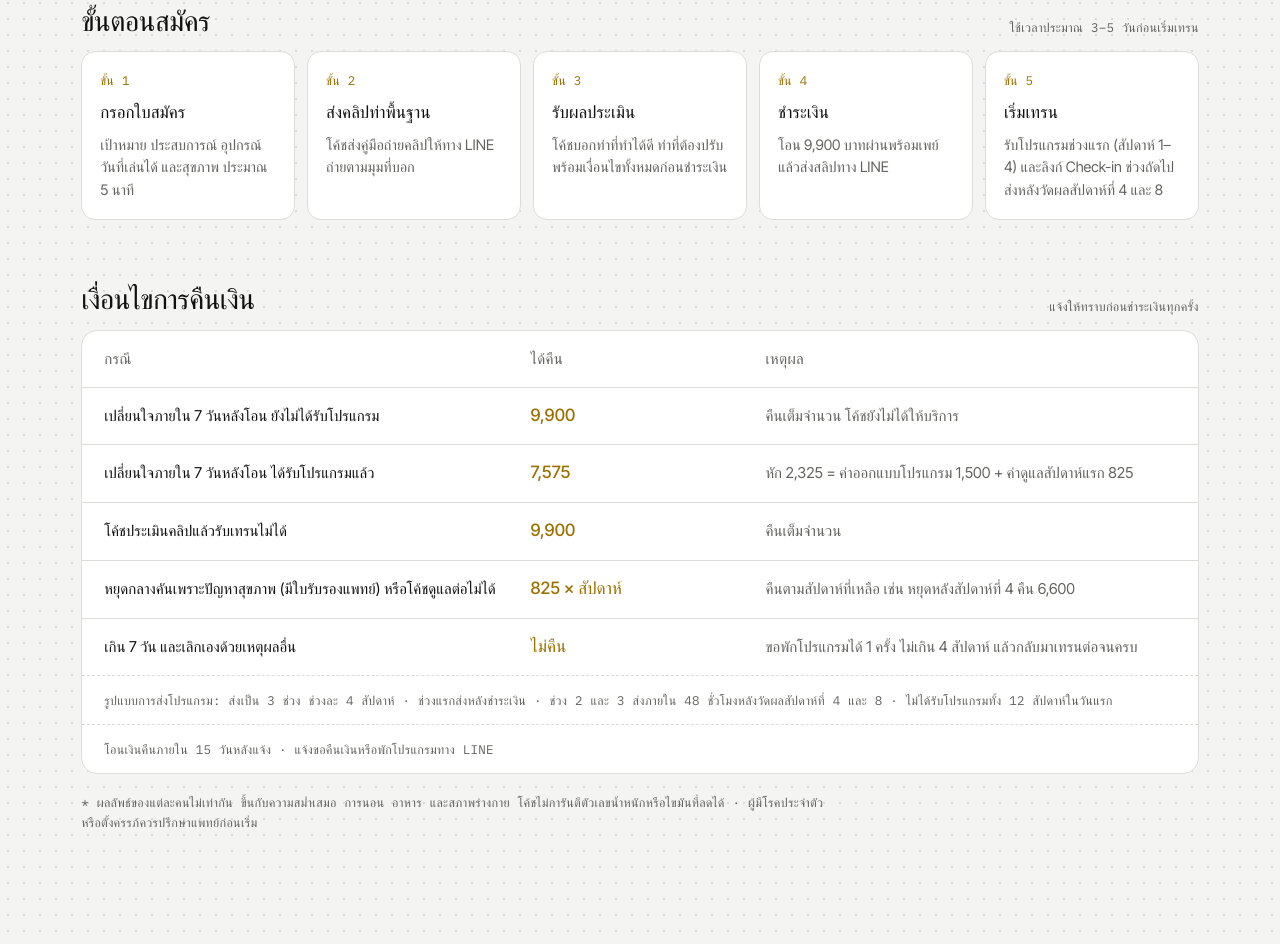
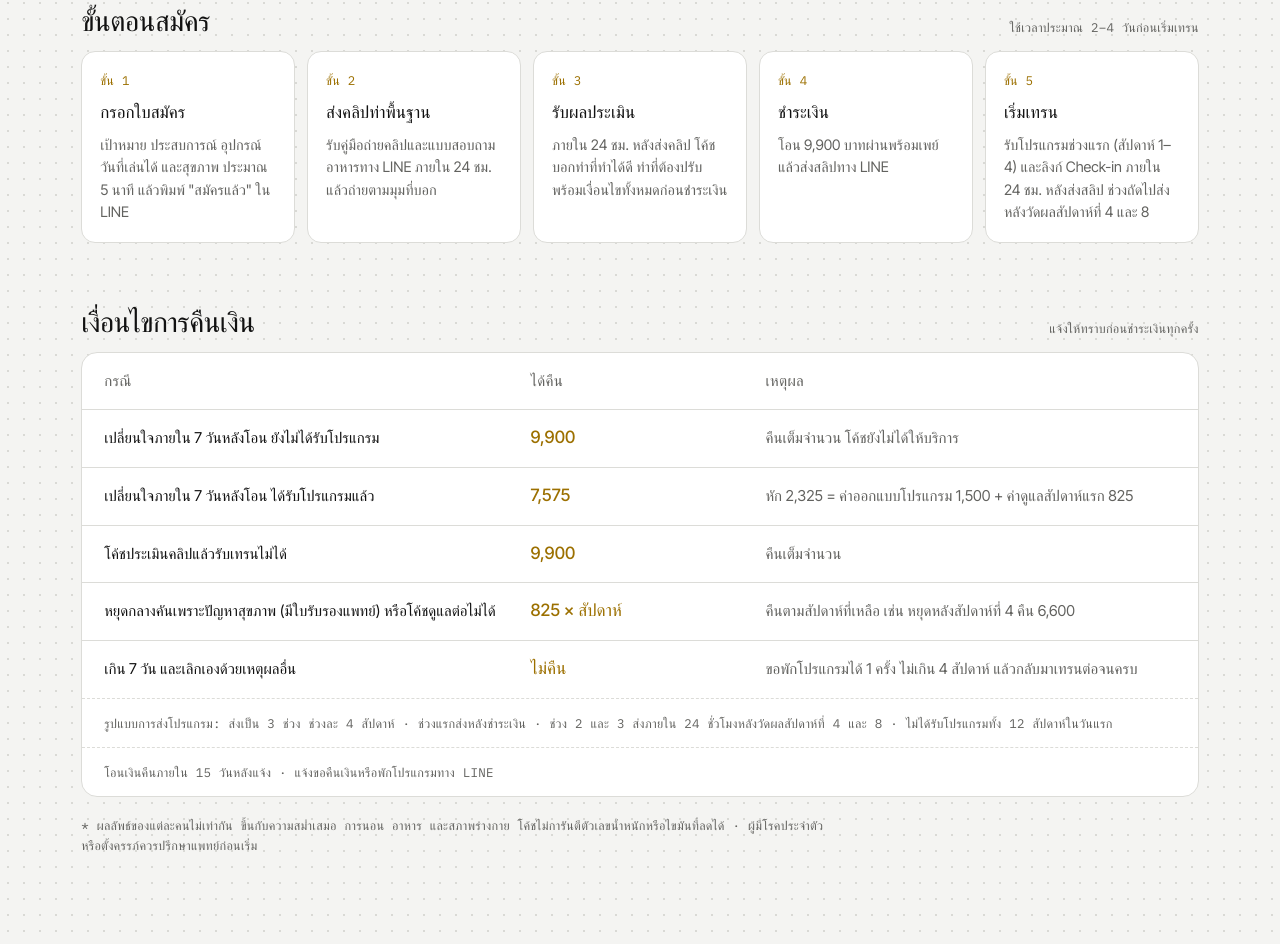
Before and after one commit to pongsaton10081998-spec/coachdream, a plain HTML site: page index.html in a window 1280 px wide. Shown: the part 4693-5637 px from the top of the page. Drawn offline with Linux system fonts and the light colour scheme; a web font is replaced by a local one.

Commit message:
Add files via upload

```diff
--- a/index.html
+++ b/index.html
@@ -369,13 +369,13 @@ details p{padding:0 0 18px;color:var(--muted)}
       </div>
     </div>
 
-    <div class="ohd"><h3>ขั้นตอนสมัคร</h3><span class="m" style="color:var(--muted)">ใช้เวลาประมาณ 3–5 วันก่อนเริ่มเทรน</span></div>
+    <div class="ohd"><h3>ขั้นตอนสมัคร</h3><span class="m" style="color:var(--muted)">ใช้เวลาประมาณ 2–4 วันก่อนเริ่มเทรน</span></div>
     <div class="steps">
-      <div class="step"><span class="m">ขั้น 1</span><h4>กรอกใบสมัคร</h4><p>เป้าหมาย ประสบการณ์ อุปกรณ์ วันที่เล่นได้ และสุขภาพ ประมาณ 5 นาที</p></div>
-      <div class="step"><span class="m">ขั้น 2</span><h4>ส่งคลิปท่าพื้นฐาน</h4><p>โค้ชส่งคู่มือถ่ายคลิปให้ทาง LINE ถ่ายตามมุมที่บอก</p></div>
-      <div class="step"><span class="m">ขั้น 3</span><h4>รับผลประเมิน</h4><p>โค้ชบอกท่าที่ทำได้ดี ท่าที่ต้องปรับ พร้อมเงื่อนไขทั้งหมดก่อนชำระเงิน</p></div>
+      <div class="step"><span class="m">ขั้น 1</span><h4>กรอกใบสมัคร</h4><p>เป้าหมาย ประสบการณ์ อุปกรณ์ วันที่เล่นได้ และสุขภาพ ประมาณ 5 นาที แล้วพิมพ์ "สมัครแล้ว" ใน LINE</p></div>
+      <div class="step"><span class="m">ขั้น 2</span><h4>ส่งคลิปท่าพื้นฐาน</h4><p>รับคู่มือถ่ายคลิปและแบบสอบถามอาหารทาง LINE ภายใน 24 ชม. แล้วถ่ายตามมุมที่บอก</p></div>
+      <div class="step"><span class="m">ขั้น 3</span><h4>รับผลประเมิน</h4><p>ภายใน 24 ชม. หลังส่งคลิป โค้ชบอกท่าที่ทำได้ดี ท่าที่ต้องปรับ พร้อมเงื่อนไขทั้งหมดก่อนชำระเงิน</p></div>
       <div class="step"><span class="m">ขั้น 4</span><h4>ชำระเงิน</h4><p>โอน 9,900 บาทผ่านพร้อมเพย์ แล้วส่งสลิปทาง LINE</p></div>
-      <div class="step"><span class="m">ขั้น 5</span><h4>เริ่มเทรน</h4><p>รับโปรแกรมช่วงแรก (สัปดาห์ 1–4) และลิงก์ Check-in ช่วงถัดไปส่งหลังวัดผลสัปดาห์ที่ 4 และ 8</p></div>
+      <div class="step"><span class="m">ขั้น 5</span><h4>เริ่มเทรน</h4><p>รับโปรแกรมช่วงแรก (สัปดาห์ 1–4) และลิงก์ Check-in ภายใน 24 ชม. หลังส่งสลิป ช่วงถัดไปส่งหลังวัดผลสัปดาห์ที่ 4 และ 8</p></div>
     </div>
 
     <div class="ohd"><h3>เงื่อนไขการคืนเงิน</h3><span class="m" style="color:var(--muted)">แจ้งให้ทราบก่อนชำระเงินทุกครั้ง</span></div>
@@ -386,7 +386,7 @@ details p{padding:0 0 18px;color:var(--muted)}
       <div class="rrow"><span>โค้ชประเมินคลิปแล้วรับเทรนไม่ได้</span><b>9,900</b><span>คืนเต็มจำนวน</span></div>
       <div class="rrow"><span>หยุดกลางคันเพราะปัญหาสุขภาพ (มีใบรับรองแพทย์) หรือโค้ชดูแลต่อไม่ได้</span><b>825 × สัปดาห์</b><span>คืนตามสัปดาห์ที่เหลือ เช่น หยุดหลังสัปดาห์ที่ 4 คืน 6,600</span></div>
       <div class="rrow"><span>เกิน 7 วัน และเลิกเองด้วยเหตุผลอื่น</span><b>ไม่คืน</b><span>ขอพักโปรแกรมได้ 1 ครั้ง ไม่เกิน 4 สัปดาห์ แล้วกลับมาเทรนต่อจนครบ</span></div>
-      <div class="rfoot m">รูปแบบการส่งโปรแกรม: ส่งเป็น 3 ช่วง ช่วงละ 4 สัปดาห์ · ช่วงแรกส่งหลังชำระเงิน · ช่วง 2 และ 3 ส่งภายใน 48 ชั่วโมงหลังวัดผลสัปดาห์ที่ 4 และ 8 · ไม่ได้รับโปรแกรมทั้ง 12 สัปดาห์ในวันแรก</div>
+      <div class="rfoot m">รูปแบบการส่งโปรแกรม: ส่งเป็น 3 ช่วง ช่วงละ 4 สัปดาห์ · ช่วงแรกส่งหลังชำระเงิน · ช่วง 2 และ 3 ส่งภายใน 24 ชั่วโมงหลังวัดผลสัปดาห์ที่ 4 และ 8 · ไม่ได้รับโปรแกรมทั้ง 12 สัปดาห์ในวันแรก</div>
       <div class="rfoot m">โอนเงินคืนภายใน 15 วันหลังแจ้ง · แจ้งขอคืนเงินหรือพักโปรแกรมทาง LINE</div>
     </div>
     <p class="m disc">* ผลลัพธ์ของแต่ละคนไม่เท่ากัน ขึ้นกับความสม่ำเสมอ การนอน อาหาร และสภาพร่างกาย โค้ชไม่การันตีตัวเลขน้ำหนักหรือไขมันที่ลดได้ · ผู้มีโรคประจำตัวหรือตั้งครรภ์ควรปรึกษาแพทย์ก่อนเริ่ม</p>
--- a/sw.js
+++ b/sw.js
@@ -1,4 +1,4 @@
-const CACHE = 'coachdream-v3';
+const CACHE = 'coachdream-v5';
 const FILES = ['./', './index.html', './coach_bw.jpg', './coach_close.jpg', './icon-192.png', './icon-512.png'];
 self.addEventListener('install', e => {
   e.waitUntil(caches.open(CACHE).then(c => c.addAll(FILES)));
```
